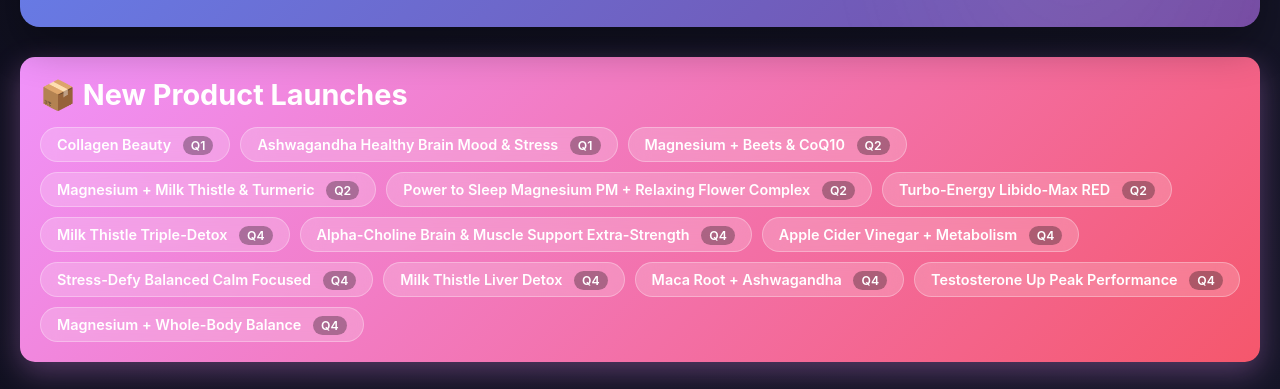
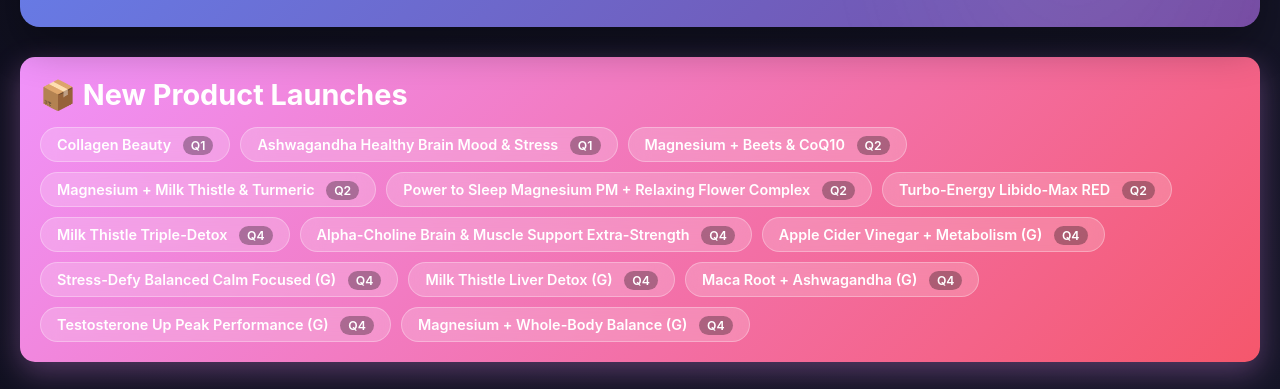
Before and after one commit to urakhchina/innovations-dashboard, a plain HTML site: page index.html in a window 1280 px wide. Shown: the part 136-525 px from the top of the page. Drawn offline with nearby package versions, Linux system fonts and the light colour scheme.

Commit message:
Add (G) suffix to gummy product names for easy identification

```diff
--- a/index.html
+++ b/index.html
@@ -1146,12 +1146,12 @@ _Report generated on ${new Date().toISOString().slice(0,10)}_`);
                 { name: 'Milk Thistle Triple-Detox', code: 'IN051326', upc: '8-40081-41326-5' },
                 { name: 'Alpha-Choline Brain & Muscle Support Extra-Strength', code: 'IN051322', upc: '8-40081-41322-7' },
                 // Q4 Gummies Launch
-                { name: 'Apple Cider Vinegar + Metabolism', code: 'IN051344', upc: '8-40081-41344-9' },
-                { name: 'Stress-Defy Balanced Calm Focused', code: 'IN051348', upc: '8-40081-41348-7' },
-                { name: 'Milk Thistle Liver Detox', code: 'IN051356', upc: '8-40081-41356-2' },
-                { name: 'Maca Root + Ashwagandha', code: 'IN051352', upc: '8-40081-41352-4' },
-                { name: 'Testosterone Up Peak Performance', code: 'IN051369', upc: '8-40081-41369' },
-                { name: 'Magnesium + Whole-Body Balance', code: 'IN051368', upc: '8-40081-41368-5' }
+                { name: 'Apple Cider Vinegar + Metabolism (G)', code: 'IN051344', upc: '8-40081-41344-9' },
+                { name: 'Stress-Defy Balanced Calm Focused (G)', code: 'IN051348', upc: '8-40081-41348-7' },
+                { name: 'Milk Thistle Liver Detox (G)', code: 'IN051356', upc: '8-40081-41356-2' },
+                { name: 'Maca Root + Ashwagandha (G)', code: 'IN051352', upc: '8-40081-41352-4' },
+                { name: 'Testosterone Up Peak Performance (G)', code: 'IN051369', upc: '8-40081-41369' },
+                { name: 'Magnesium + Whole-Body Balance (G)', code: 'IN051368', upc: '8-40081-41368-5' }
             ]
         };
 
@@ -1185,12 +1185,12 @@ _Report generated on ${new Date().toISOString().slice(0,10)}_`);
             'Milk Thistle Triple-Detox': '840081413265',
             'Alpha-Choline Brain & Muscle Support Extra-Strength': '840081413227',
             // Q4 Gummies
-            'Apple Cider Vinegar + Metabolism': '840081413449',
-            'Stress-Defy Balanced Calm Focused': '840081413487',
-            'Milk Thistle Liver Detox': '840081413562',
-            'Maca Root + Ashwagandha': '840081413524',
-            'Testosterone Up Peak Performance': '084008141369',
-            'Magnesium + Whole-Body Balance': '840081413685'
+            'Apple Cider Vinegar + Metabolism (G)': '840081413449',
+            'Stress-Defy Balanced Calm Focused (G)': '840081413487',
+            'Milk Thistle Liver Detox (G)': '840081413562',
+            'Maca Root + Ashwagandha (G)': '840081413524',
+            'Testosterone Up Peak Performance (G)': '084008141369',
+            'Magnesium + Whole-Body Balance (G)': '840081413685'
         };
 
         // Create inverse mapping: UPC to canonical product name
```
Also changed, not shown: 1 other file.
